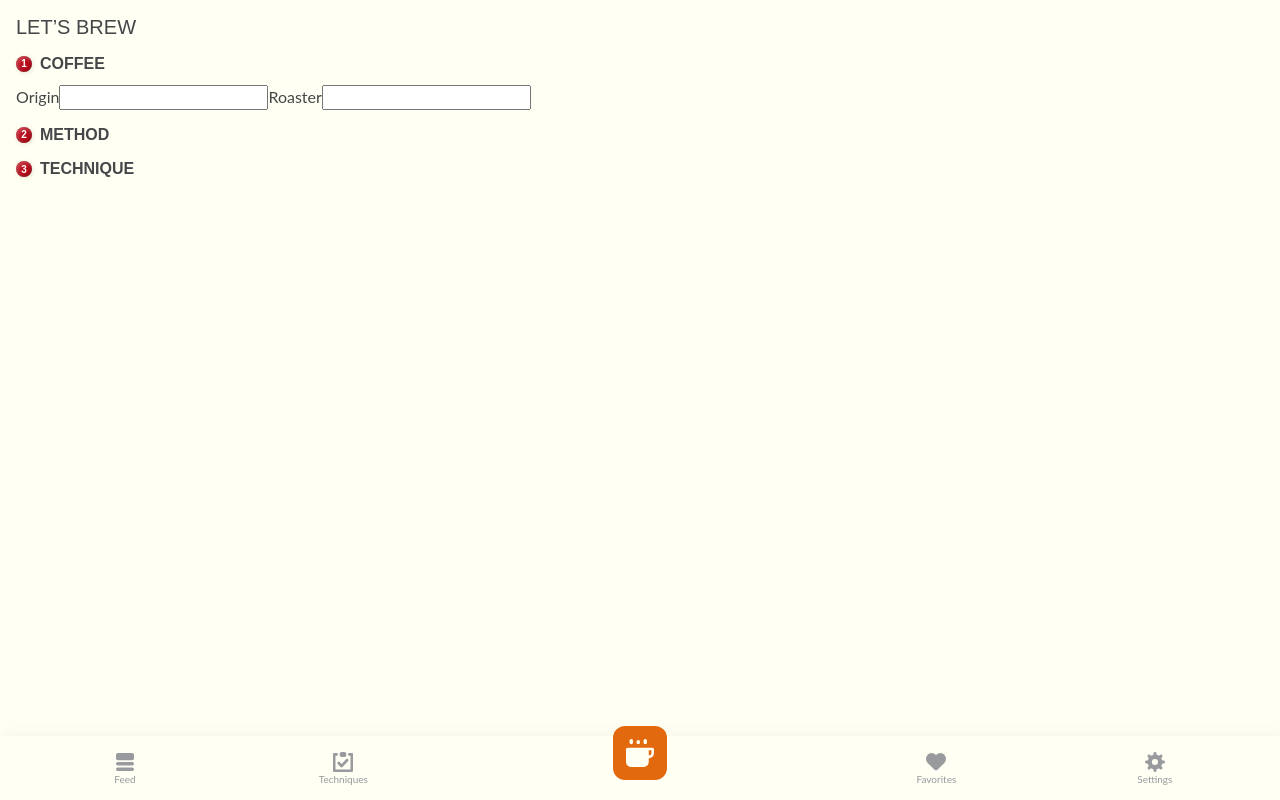
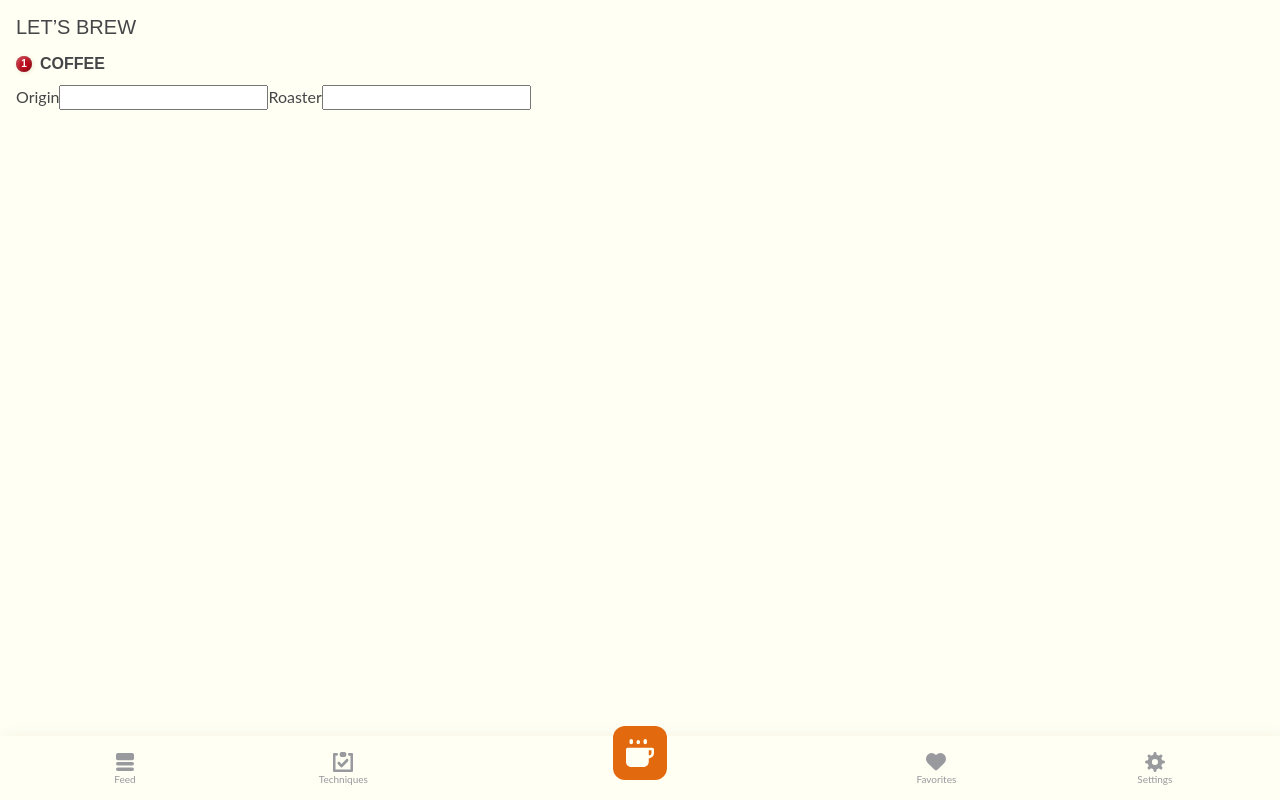
Before and after one commit to elpassion/coffen, a React (Create React App) app: page /brew in a window 1280 px wide. Built offline with nearby package versions, Linux system fonts and the light colour scheme; what webfontloader would draw is missing.

Commit message:
Add steps

```diff
--- a/src/containers/Brew/index.tsx
+++ b/src/containers/Brew/index.tsx
@@ -8,7 +8,6 @@ import { BrewBasicsForm, BrewingBasicsFormValues } from "./parts/BrewBasicsForm"
 import { BrewCustomizationForm, BrewingCustomizationFormValues } from "./parts/BrewCustomizationForm";
 import { BrewRatingForm, BrewRatingFormValues } from "./parts/BrewRatingForm";
 import { PageTitle } from "components/PageTitle";
-import { BrewStep } from "components/BrewStep";
 
 import { StepsWrapper } from "./style";
 
@@ -30,23 +29,15 @@ export const Brew = () => {
     <>
       <PageTitle>Let’s brew</PageTitle>
       <StepsWrapper>
-        <BrewStep step={1} label="Coffee">
         {!brewBasics && <BrewBasicsForm onSubmit={newBrewBasics => setBrewBasics(newBrewBasics)} />}
-        </BrewStep>
 
-        <BrewStep step={2} label="Method">
         {brewBasics && (
-            <BrewCustomizationForm
-              onSubmit={brewCustomizationData => setBrewCustomizationData(brewCustomizationData)}
-            />
+          <BrewCustomizationForm onSubmit={brewCustomizationData => setBrewCustomizationData(brewCustomizationData)} />
         )}
-        </BrewStep>
 
-        <BrewStep step={3} label="Technique">
         {brewBasics && brewCustomizationData && (
           <BrewRatingForm onSubmit={saveBrew} brewBasics={brewBasics} brewCustomizationData={brewCustomizationData} />
         )}
-        </BrewStep>
       </StepsWrapper>
     </>
   );
--- a/src/containers/Brew/parts/BrewBasicsForm.tsx
+++ b/src/containers/Brew/parts/BrewBasicsForm.tsx
@@ -1,9 +1,10 @@
 import { SelectField, SelectFieldOption } from "components/Form/SelectField";
-import { SubmitButton } from "components/Form/SubmitButton";
 import { TextField } from "components/Form/TextField";
 import { ErrorsForValues } from "components/Form/types";
 import React from "react";
 import { Form, FormSpy } from "react-final-form";
+import { BrewStep } from "components/BrewStep";
+
 import { BrewingProcess, BrewingTechnique } from "../options";
 
 export interface BrewingBasicsFormValues {
@@ -37,19 +38,26 @@ export const BrewBasicsForm: React.FC<BrewBasicsFormProps> = ({ onSubmit }) => {
               valid && onSubmit(values as BrewingBasicsFormValues);
             }}
           />
+          <BrewStep step={1} label="Coffee">
             <TextField name="origin" label="Origin" />
             <TextField name="roaster" label="Roaster" />
+          </BrewStep>
+
           {values.origin && values.roaster && (
+            <BrewStep step={2} label="Technique">
               <SelectField name="technique" label="Technique" initialValue="">
                 <SelectFieldOption value={""}></SelectFieldOption>
                 <SelectFieldOption value={BrewingTechnique.Drip}>{BrewingTechnique.Drip}</SelectFieldOption>
               </SelectField>
+            </BrewStep>
           )}
           {values.technique && (
+            <BrewStep step={3} label="Method">
               <SelectField name="process" label="Process" initialValue="">
                 <SelectFieldOption value={""}></SelectFieldOption>
                 <SelectFieldOption value={BrewingProcess.HarioV60}>{BrewingProcess.HarioV60}</SelectFieldOption>
               </SelectField>
+            </BrewStep>
           )}
         </form>
       )}
```
Lines whose indentation alone changed are shown as unchanged.
